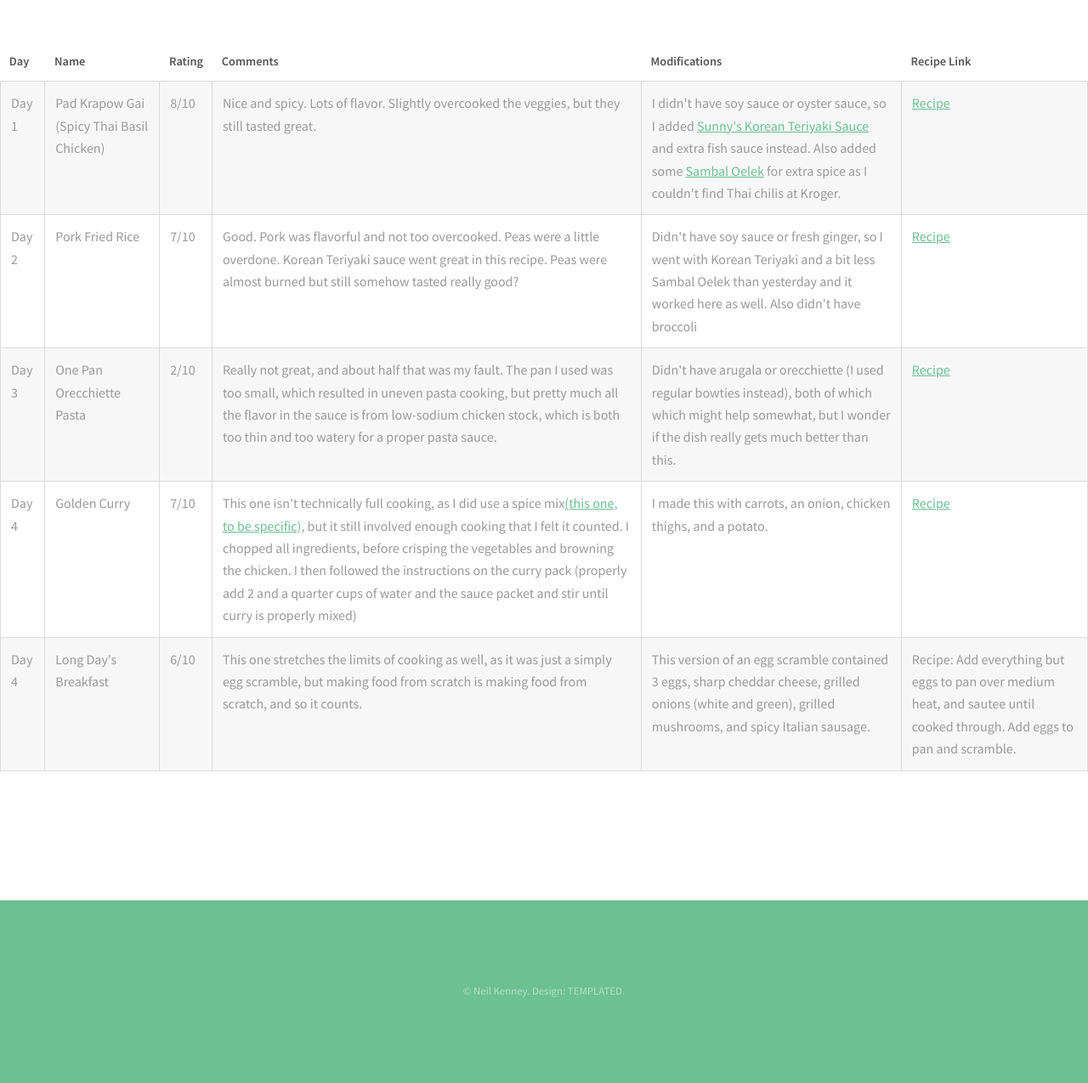
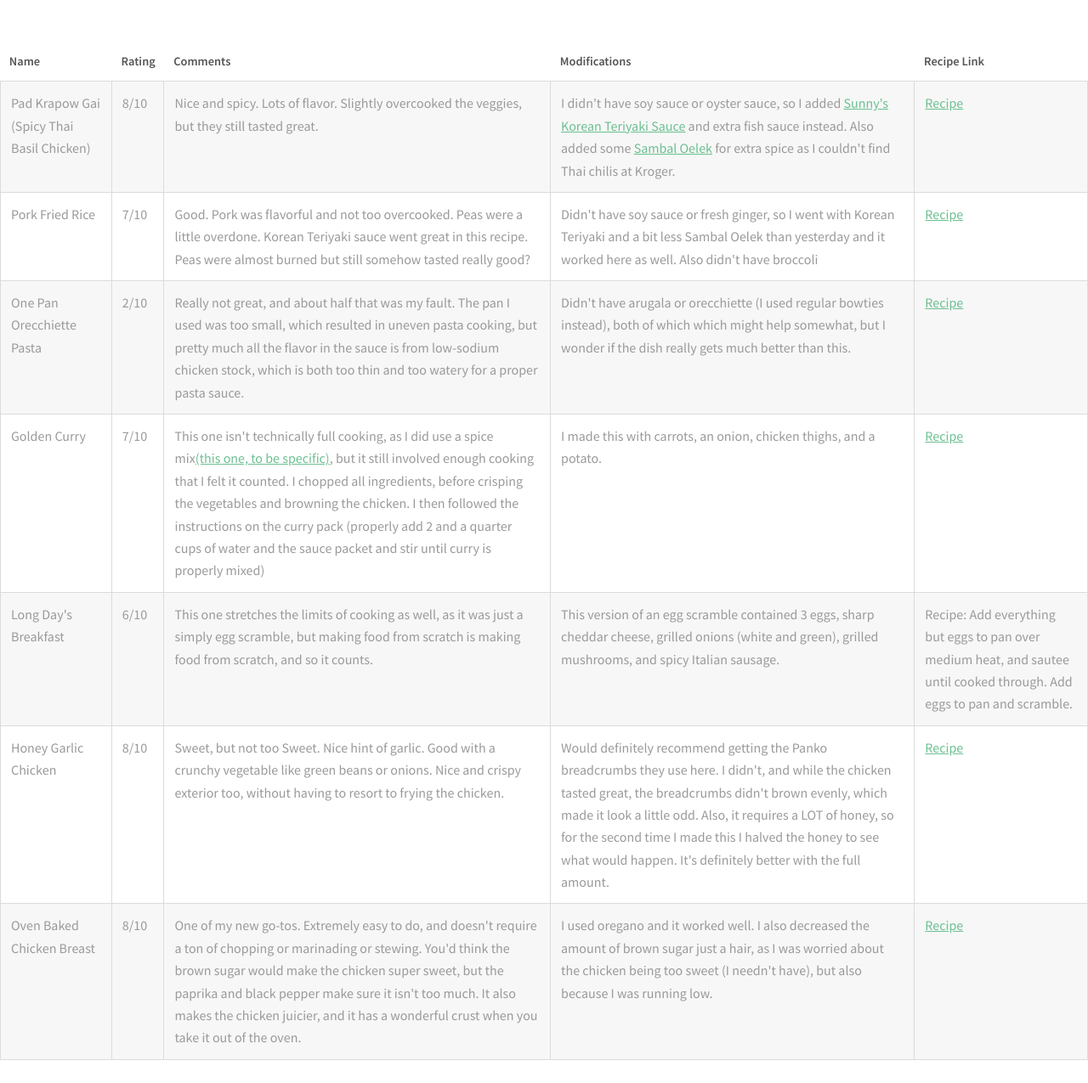
Before and after one commit to nfkenney/nfkenney.github.io, a plain HTML site: page cooking.html in a window 1280 px wide. Shown: the part 268-1543 px from the top of the page at 85% size. Drawn offline with Linux system fonts and the light colour scheme.

Commit message:
More food and 484

```diff
--- a/cooking.html
+++ b/cooking.html
@@ -39,7 +39,6 @@
 					<table class="alt">
 						<thead>
 							<tr>
-								<th>Day</th>
 								<th>Name</th>
 								<th>Rating</th>
 								<th>Comments</th>
@@ -49,7 +48,6 @@
 						</thead>
 						<tbody>
 							<tr>
-								<td>Day 1</td>
 								<td>Pad Krapow Gai (Spicy Thai Basil Chicken)</td>
 								<td>8/10</td>
 								<td>Nice and spicy. Lots of flavor. Slightly overcooked the veggies, but they still tasted great.</td>
@@ -57,7 +55,6 @@
 								<td><a href="https://www.allrecipes.com/recipe/257938/spicy-thai-basil-chicken-pad-krapow-gai/">Recipe</a> </td>
 							</tr>
 							<tr>
-								<td>Day 2</td>
 								<td>Pork Fried Rice</td>
 								<td>7/10</td>
 								<td>Good. Pork was flavorful and not too overcooked. Peas were a little overdone. Korean Teriyaki sauce went great in this recipe. Peas were almost burned but still somehow tasted really good?</td>
@@ -65,7 +62,6 @@
 								<td><a href="https://www.allrecipes.com/recipe/230818/pork-fried-rice/">Recipe</a> </td>
 							</tr>
 							<tr>
-								<td>Day 3</td>
 								<td> One Pan Orecchiette Pasta</td>
 								<td>2/10</td>
 								<td>Really not great, and about half that was my fault. The pan I used was too small, which resulted in uneven pasta cooking, but pretty much all the flavor in the sauce is from low-sodium chicken stock, which is both too thin and too watery for a proper pasta sauce. </td>
@@ -73,7 +69,6 @@
 								<td><a href="https://www.allrecipes.com/recipe/239047/one-pan-orecchiette-pasta/?internalSource=hub%20recipe&referringId=15050&referringContentType=Recipe%20Hub&clickId=cardslot%2013">Recipe</a></td>
 							</tr>
 							<tr>
-								<td>Day 4</td>
 								<td>Golden Curry</td>
 								<td>7/10</td>
 								<td>This one isn't technically full cooking, as I did use a spice mix<a href="https://www.amazon.com/Golden-Curry-Sauce-Mix-Medium/dp/B0099IJBDQ/">(this one, to be specific)</a>, but it still involved enough cooking that I felt it counted. I chopped all ingredients, before crisping the vegetables and browning the chicken. I then followed the instructions on the curry pack (properly add 2 and a quarter cups of water and the sauce packet and stir until curry is properly mixed)</td>
@@ -81,12 +76,25 @@
 								<td><a href="https://images-na.ssl-images-amazon.com/images/I/61IVrHHPxYL.jpg">Recipe</a></td>
 							</tr>
 							<tr>
-								<td>Day 4</td>
 								<td>Long Day's Breakfast</td>
 								<td>6/10</td>
 								<td>This one stretches the limits of cooking as well, as it was just a simply egg scramble, but making food from scratch is making food from scratch, and so it counts. </td>
 								<td>This version of an egg scramble contained 3 eggs, sharp cheddar cheese, grilled onions (white and green), grilled mushrooms, and spicy Italian sausage.</td>
 								<td>Recipe: Add everything but eggs to pan over medium heat, and sautee until cooked through. Add eggs to pan and scramble.</td>
+							</tr>
+							<tr>
+								<td>Honey Garlic Chicken</td>
+								<td>8/10</td>
+								<td>Sweet, but not too Sweet. Nice hint of garlic. Good with a crunchy vegetable like green beans or onions. Nice and crispy exterior too, without having to resort to frying the chicken. </td>
+								<td>Would definitely recommend getting the Panko breadcrumbs they use here. I didn't, and while the chicken tasted great, the breadcrumbs didn't brown evenly, which made it look a little odd. Also, it requires a LOT of honey, so for the second time I made this I halved the honey to see what would happen. It's definitely better with the full amount. </td>
+								<td><a href="https://kirbiecravings.com/baked-honey-garlic-chicken/">Recipe</a> </td>
+							</tr>
+							<tr>
+								<td>Oven Baked Chicken Breast</td>
+								<td>8/10</td>
+								<td>One of my new go-tos. Extremely easy to do, and doesn't require a ton of chopping or marinading or stewing. You'd think the brown sugar would make the chicken super sweet, but the paprika and black pepper make sure it isn't too much. It also makes the chicken juicier, and it has a wonderful crust when you take it out of the oven.</td>
+								<td>I used oregano and it worked well. I also decreased the amount of brown sugar just a hair, as I was worried about the chicken being too sweet (I needn't have), but also because I was running low. </td>
+								<td><a href="https://www.recipetineats.com/oven-baked-chicken-breast/">Recipe</a> </td>
 							</tr>
 						</tbody>
 						<tfoot>
```
Also changed, not shown: resume.html (+3 -2 lines), 1 other file.
